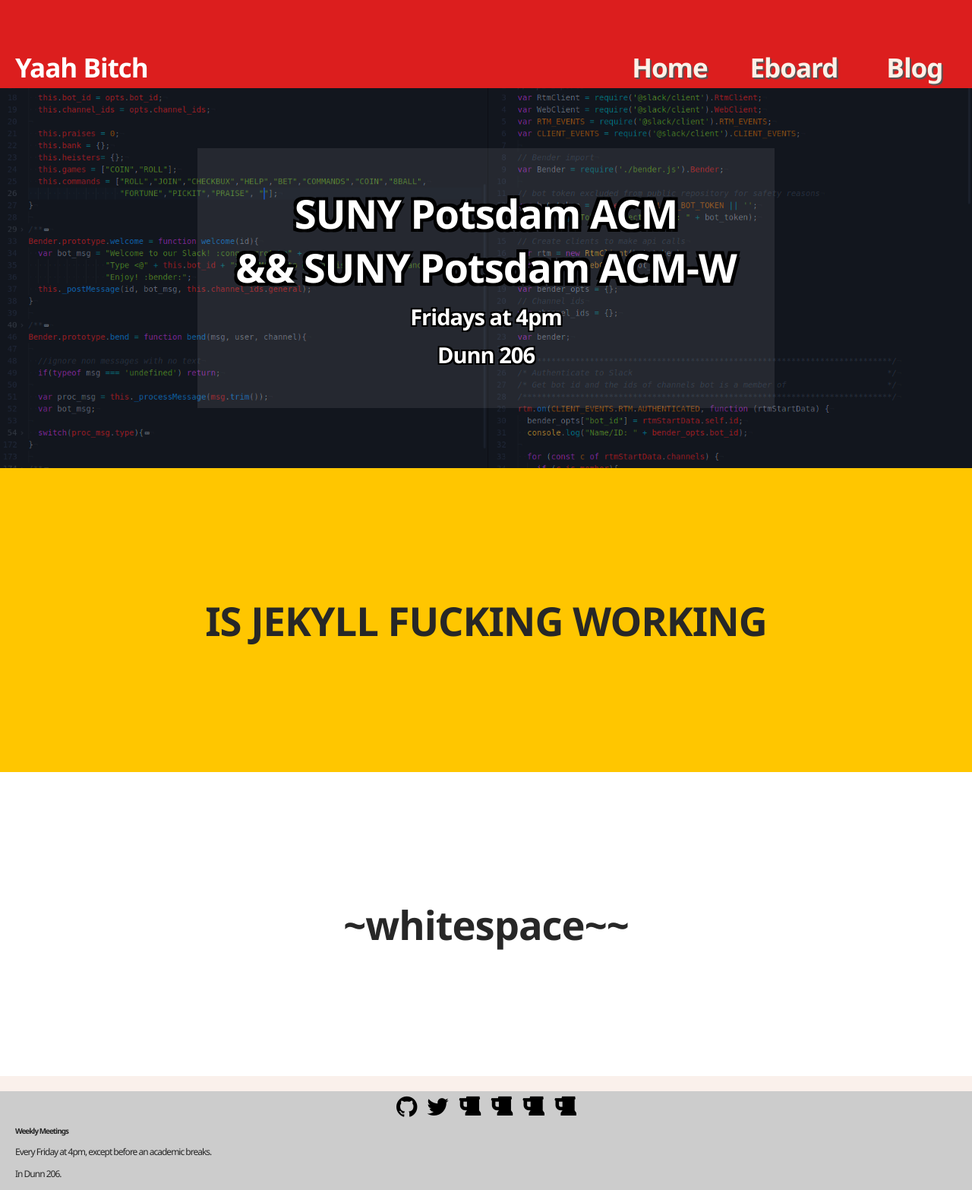
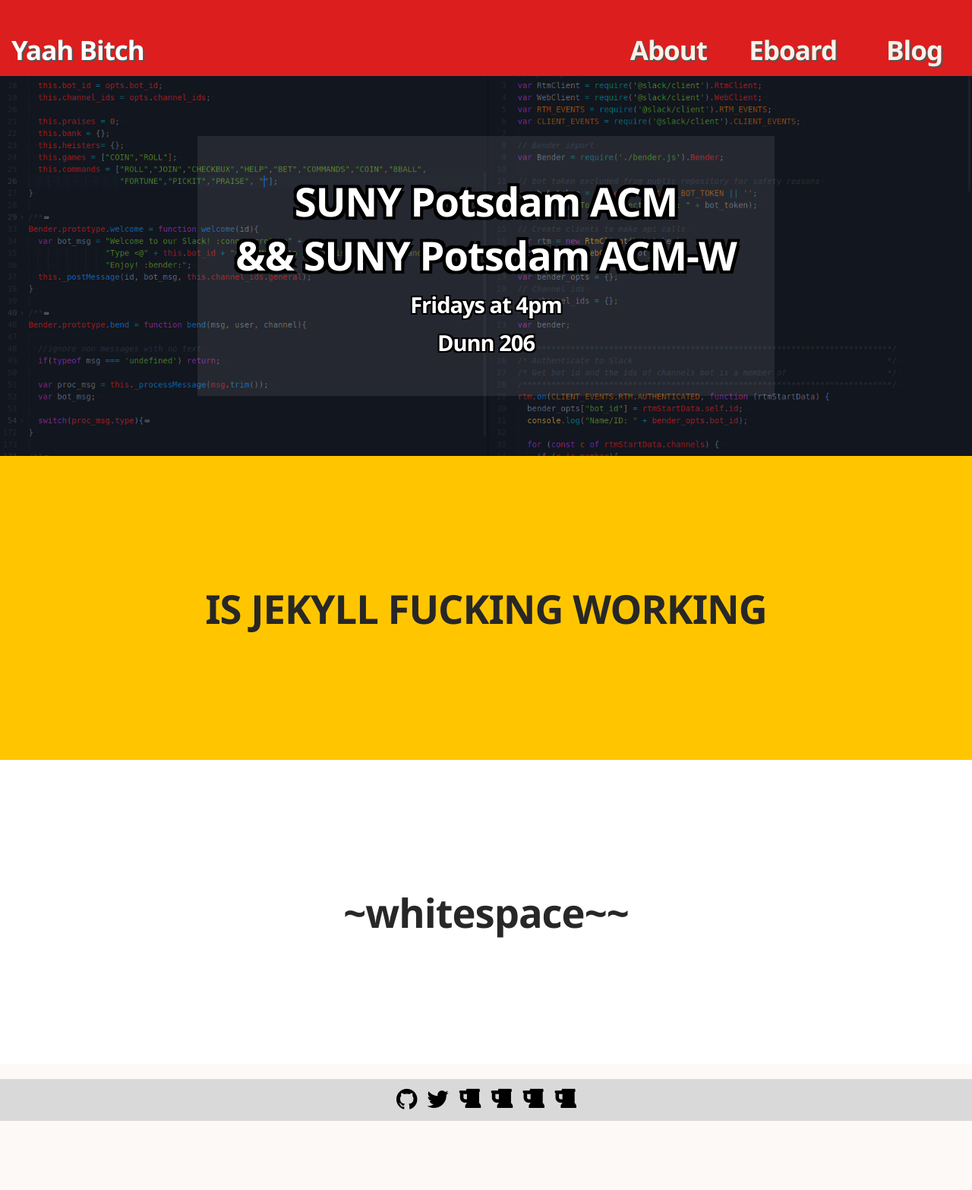
Before and after one commit to armstrsl200/potsdamacm, a Jekyll site: the page built from index.html, in a window 1280 px wide. Shown: the whole page at 76% size. Built offline with Jekyll 4.4.1, drawn with Linux system fonts in a browser that asks for light colours; after the commit the page ends 1475 px from its top, so only the background shows below that.

```diff
--- a/_includes/footer.html
+++ b/_includes/footer.html
@@ -1,4 +1,4 @@
-<div class="item footer">
+<div class="footer">
   <div class="icons">
     <a href=""><i class="fa fa-github fa-lg"></i></a>
     <a href=""><i class="fa fa-twitter fa-lg"></i></a>
@@ -7,11 +7,19 @@
     <a href=""><i class="fa fa-beer fa-lg" alt="Placeholder" title="Placeholder"></i></a>
     <a href=""><i class="fa fa-beer fa-lg" alt="Placeholder" title="Placeholder"></i></a>
   </div>
-  <div class="footercontent">
-    <div class="meetings">
-      <h5>Weekly Meetings</h5>
-      <p>Every Friday at 4pm, except before an academic breaks.</p>
-      <p>In Dunn 206.</p>
-    </div>
-  </div>
+  <!-- <div class="meetings">
+    <h5>Weekly Meetings</h5>
+    <p>Every Friday at 4pm, except before an academic breaks.</p>
+    <p>In Dunn 206.</p>
+  </div> -->
+  <!-- <div class="socialmedia">
+    <ul>
+      <li><a href="https://www.facebook.com/PotsdamACM/?fref=ts" target="_blank">Facebook</a></li>
+      <li><a href="https://github.com/potsdamacm" target="_blank">Github</a></li>
+      <li><a href="https://twitter.com/potsdamacm" target="_blank">Twitter</a></li>
+      <li><a href="https://www.linkedin.com/groups/8408448" target="_blank">LinkedIn</a></li>
+      <li><a href="https://plus.google.com/102069938733004614886" target="_blank">Google Plus</a></li>
+      <li><a href="https://potsdamacm.slack.com/" target="_blank">Slack</a></li>
+    </ul>
+  </div> -->
 </div>
--- a/_layouts/default.html
+++ b/_layouts/default.html
@@ -11,11 +11,11 @@
 
 <body>
   <div class="header">
-    <p class="title">Yaah Bitch</p>
+    <a href="/" class="title" style="color:white;">Yaah Bitch</a>
     <!-- UNFINISHED. update the classes, then make the changes to the css... -->
-    <a href="/" class="home">Home</a>
-    <a href="/org" class="events">Eboard</a>
-    <a href="/blog" class="eboard">Blog</a>
+    <a href="/about" class="about">About</a>
+    <a href="/org" class="org">Eboard</a>
+    <a href="/blog" class="blog">Blog</a>
   </div>
 
   <div id="content-con">
--- a/assets/css/style.css
+++ b/assets/css/style.css
@@ -6,7 +6,7 @@
   --yellow: #ffc600;
   --green: hsla(100, 100%, 45%, 1);
   --officialred: rgba(220, 30, 30, 1);
-  --offwhitewarm: hsl(22, 60%, 95%);
+  --offwhitewarm: hsl(22, 60%, 98%);
 }
 
 html {
@@ -40,7 +40,7 @@ body {
   display: grid;
   grid-template-columns: 1fr;
   /* 116px hardcoded as headers max size. ... yup. */
-  grid-template-rows: minmax(auto, 116px) auto minmax(auto, 150px);
+  grid-template-rows: minmax(auto, 100px) auto minmax(auto, 75px);
   grid-template-areas: "h" "c" "f";
 }
 
@@ -57,7 +57,7 @@ h1, h2, h3, h4, h5, h6 {
   grid-template-columns: repeat(auto-fill, minmax(100px, 1fr));
   grid-template-rows: 1fr;
   border: none;
-  padding: 30px 20px 0 20px;
+  padding: 30px 20px 0 15px;
   background: var(--officialred);
   justify-content: center;
   align-items: center;
@@ -70,13 +70,14 @@ h1, h2, h3, h4, h5, h6 {
 .header .title {
   grid-column: 1 / span 2;
   text-align: left;
+  padding-bottom: 0;
 }
 
-.header .home { grid-column: -4 / span 1; }
+.header .about { grid-column: -4 / span 1; }
 
-.header .events { grid-column: -3 / span 1; }
+.header .org { grid-column: -3 / span 1; }
 
-.header .eboard { grid-column: -2 / span 1; }
+.header .blog { grid-column: -2 / span 1; }
 
 .header a,
 .header a:visited {
@@ -224,20 +225,14 @@ h1, h2, h3, h4, h5, h6 {
   grid-area: f;
   display: grid;
   grid-template-columns: 1fr;
-  grid-template-rows: 1fr 2fr;
+  grid-template-rows: 1fr;
   justify-content: center;
   align-items: center;
   text-align: center;
   padding: 0 20px;
   border: none;
-  background: hsla(360, 0%, 80%, 1);
+  background: hsla(360, 0.05%, 85%, 1);
   margin-top: 20px
-}
-
-.footer .meetings {
-  font-size: 12px;
-  grid-column: 1 / -1;
-  text-align: left;
 }
 
 .footer .icons {
@@ -246,12 +241,17 @@ h1, h2, h3, h4, h5, h6 {
 }
 
 .footer .icons .fa {
-    padding: 0 5px;
-    font-size: 32px;
-    color: hsl(215, 100%, 0%);
+  padding: 0 5px;
+  font-size: 32px;
+  color: hsl(215, 100%, 0%);
 }
 
 .footer .icons .fa:hover {
-    color: var(--officialred);
-    font-size: 44px;
+  color: var(--red);
+  font-size: 44px;
 }
+
+.footer .meetings {
+  font-size: 12px;
+  text-align: left;
+}
```
Also changed, not shown: _pages/mission.html (added, +19 -0 lines), whatthefuck.md (+2 -6 lines).
